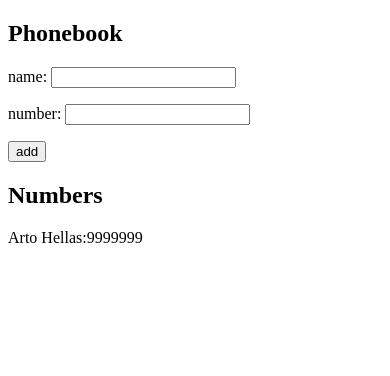
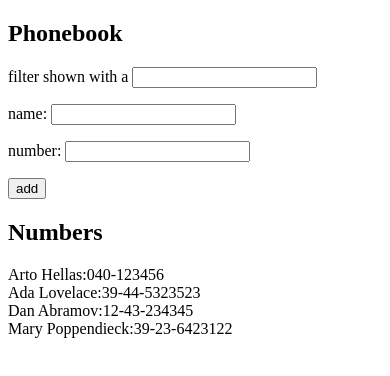
Before and after one commit to JoshuaOlubori/helsinki_full_stack, a React (Vite) app in the folder part1/phonebook/: page / in a window 390 px wide. Shown: the top 376 px of the page. Built offline with nearby package versions, Linux system fonts and the light colour scheme.

Commit message:
phonebook step 4

```diff
--- a/part1/phonebook/src/App.jsx
+++ b/part1/phonebook/src/App.jsx
@@ -3,10 +3,15 @@ import { isEqual } from "lodash";
 
 const App = () => {
   const [persons, setPersons] = useState([
-    { name: "Arto Hellas", number: 9999999 },
+    { name: "Arto Hellas", number: "040-123456", id: 1 },
+    { name: "Ada Lovelace", number: "39-44-5323523", id: 2 },
+    { name: "Dan Abramov", number: "12-43-234345", id: 3 },
+    { name: "Mary Poppendieck", number: "39-23-6423122", id: 4 },
   ]);
-  const [newName, setNewName] = useState(" ");
-  const [newNumber, setNewNumber] = useState(" ");
+  const [newName, setNewName] = useState("");
+  const [newNumber, setNewNumber] = useState("");
+  const [newSearch, setNewSearch] = useState("");
+  // const [filteredPersons, setFilteredPersons] = useState(persons);
 
   const handleNameInputChange = (e) => {
     setNewName(e.target.value);
@@ -15,6 +20,16 @@ const App = () => {
   const handleNumberInputChange = (e) => {
     setNewNumber(e.target.value);
   };
+
+  const handleSearchInputChange = (e) => {
+    setNewSearch(e.target.value);
+  };
+
+  const filteredPersons = persons.filter((person) =>
+    person.name.toLowerCase().includes(newSearch.toLowerCase())
+  );
+
+  console.log(filteredPersons, newSearch);
 
   const handleSubmit = (e) => {
     e.preventDefault();
@@ -33,6 +48,14 @@ const App = () => {
   return (
     <div>
       <h2>Phonebook</h2>
+      <p>
+        filter shown with a{" "}
+        <input
+          type="text"
+          value={newSearch}
+          onChange={handleSearchInputChange}
+        />
+      </p>
       <form onSubmit={handleSubmit}>
         <div>
           <p>
@@ -49,7 +72,7 @@ const App = () => {
         </div>
       </form>
       <h2>Numbers</h2>
-      {persons.map((person) => (
+      {filteredPersons.map((person) => (
         <div key={person.name}>
           <span>{person.name}</span>:<span>{person.number}</span>
         </div>
```
